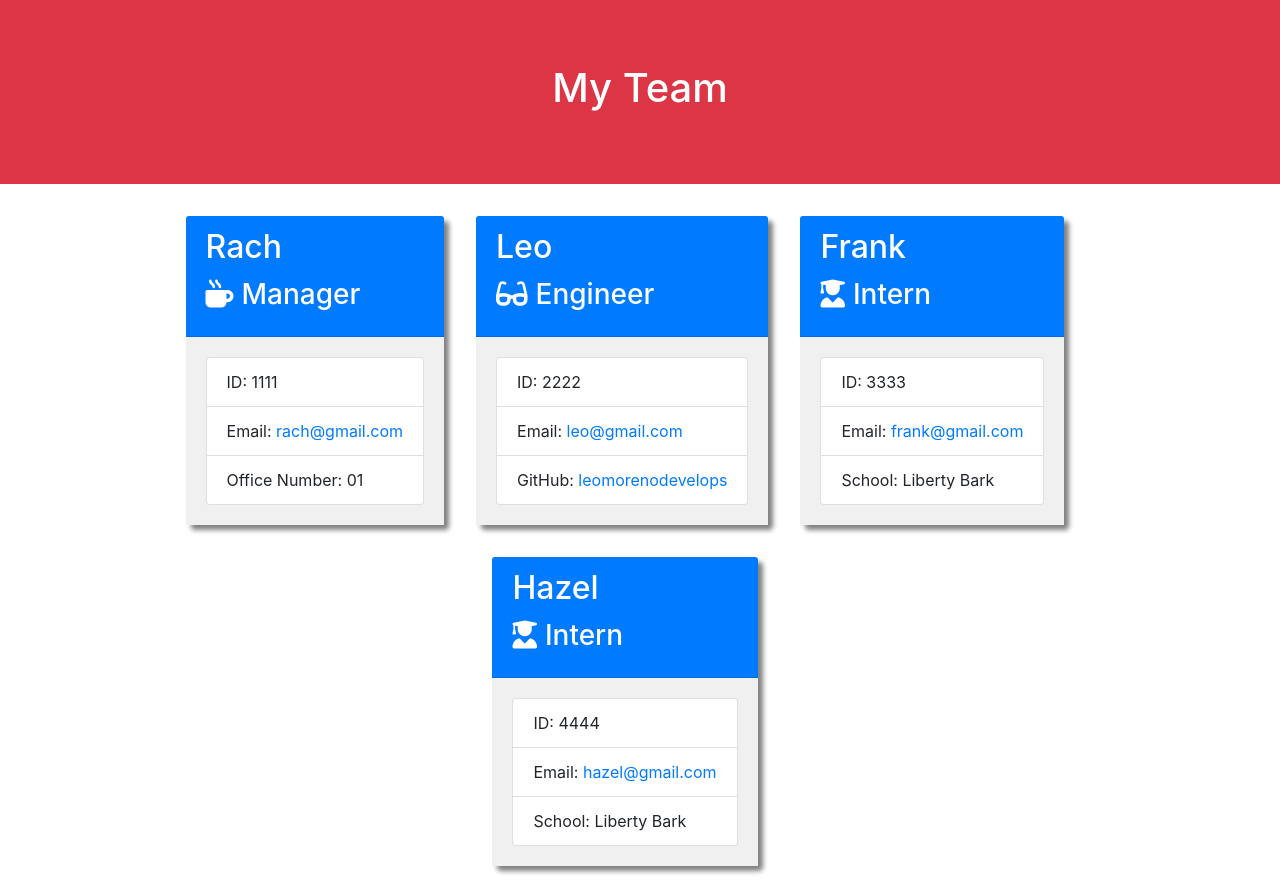
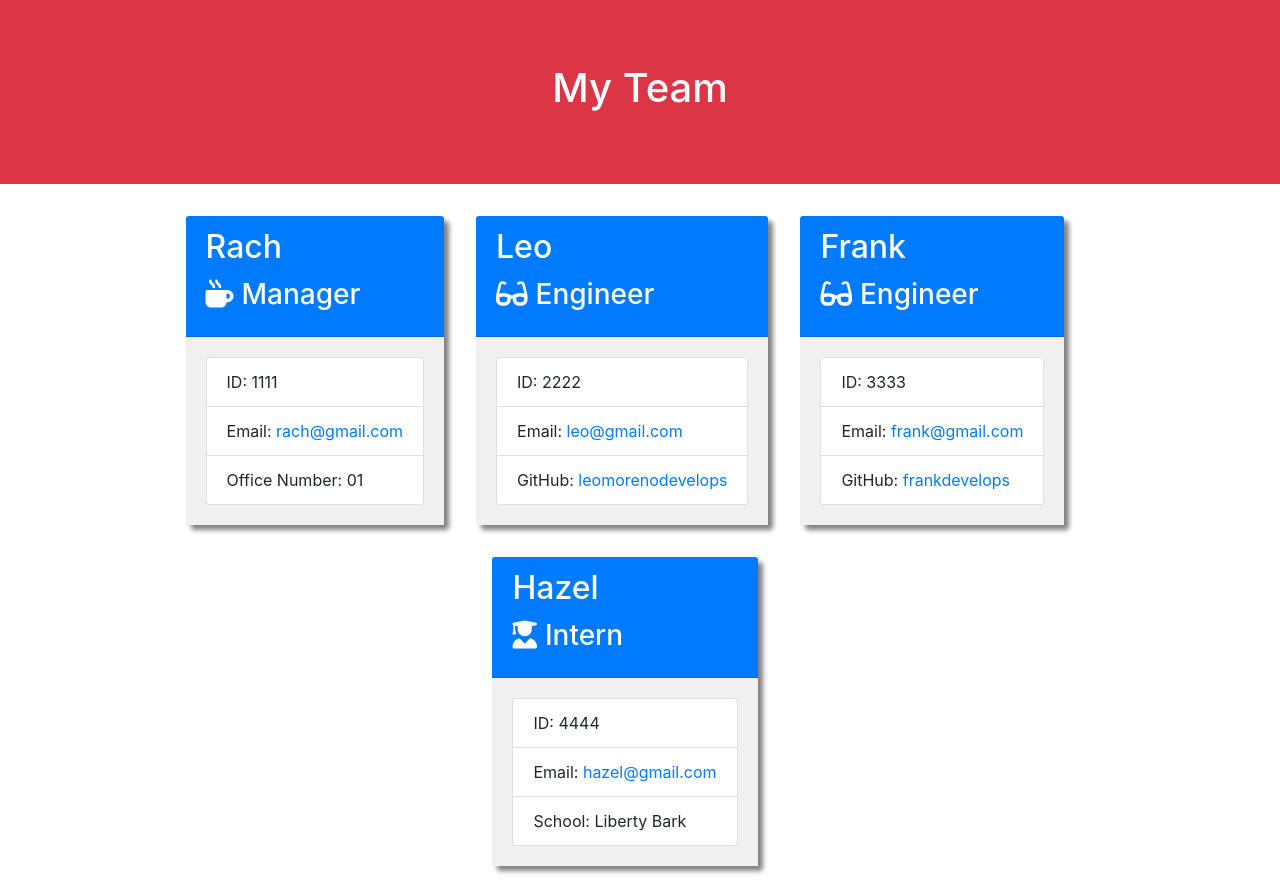
Before and after one commit to leomorenodevelops/Team-Profile-Generator, a website: page output/team.html in a window 1280 px wide. Drawn offline with nearby package versions, Linux system fonts and the light colour scheme.

Commit message:
Made a new demo video

```diff
--- a/output/team.html
+++ b/output/team.html
@@ -56,13 +56,13 @@
         <div class="card employee-card">
         <div class="card-header bg-primary text-white">
             <h2 class="card-title">Frank</h2>
-            <h3 class="card-title"><i class="fas fa-user-graduate mr-2"></i>Intern</h3>
+            <h3 class="card-title"><i class="fas fa-glasses mr-2"></i>Engineer</h3>
         </div>
         <div class="card-body">
             <ul class="list-group">
                 <li class="list-group-item">ID: 3333</li>
                 <li class="list-group-item">Email: <span id="email"><a href="mailto:frank@gmail.com">frank@gmail.com</a></span></li>
-                <li class="list-group-item">School: Liberty Bark</li>
+                <li class="list-group-item">GitHub: <a href="https://github.com/frankdevelops">frankdevelops</a></li>
             </ul>
         </div>
     </div>
```
